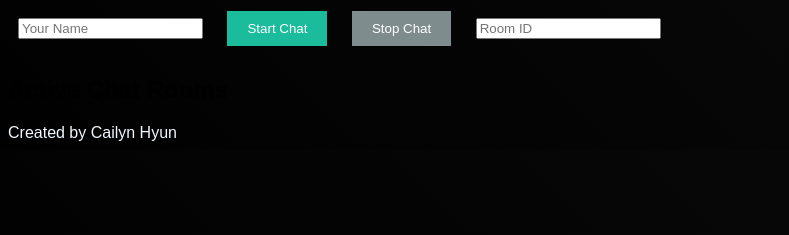
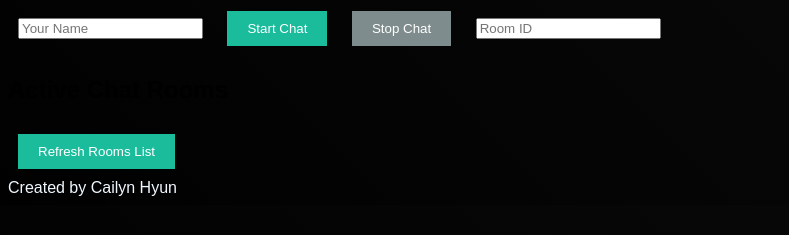
Before and after one commit to sueun-dev/chatapp, a website: page express/public/index.html in a window 1280 px wide. Shown: the part 79-314 px from the top of the page, without its empty margins (0-789 px from the left). Drawn offline with Linux system fonts and the light colour scheme.

Commit message:
Update index.html

```diff
--- a/express/public/index.html
+++ b/express/public/index.html
@@ -18,6 +18,9 @@
     <h2>Active Chat Rooms</h2>
     <ul id="roomsList"></ul>
     <div id="roomNumber" style="color: rgb(13, 101, 179);"></div>
+    <!-- Add a new button element to refresh the list of active chat rooms -->
+<button id="refreshRoomsListBtn" onclick="refreshRoomsList()">Refresh Rooms List</button>
+
   </div>
 
   <div id="chatArea" style="display:none;">
@@ -26,6 +29,7 @@
     <button id="sendMessage">Send</button>
     <button id="deleteMessage">Delete</button>
     <div id="usersOnline" style="color: aliceblue;">Users online: 0</div>
+
   </div>
   <div style="color: aliceblue;">Created by Cailyn Hyun</div>
   <script src="ui.js"></script>
```
